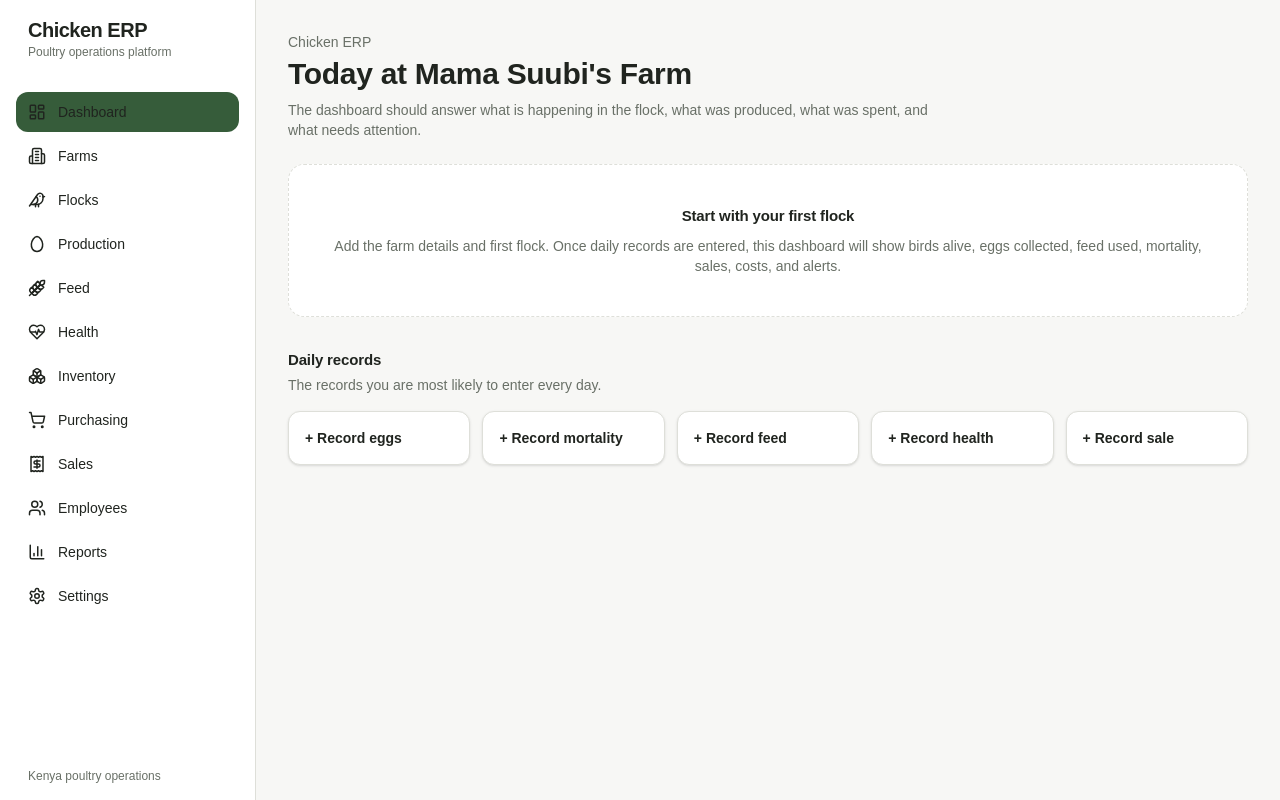
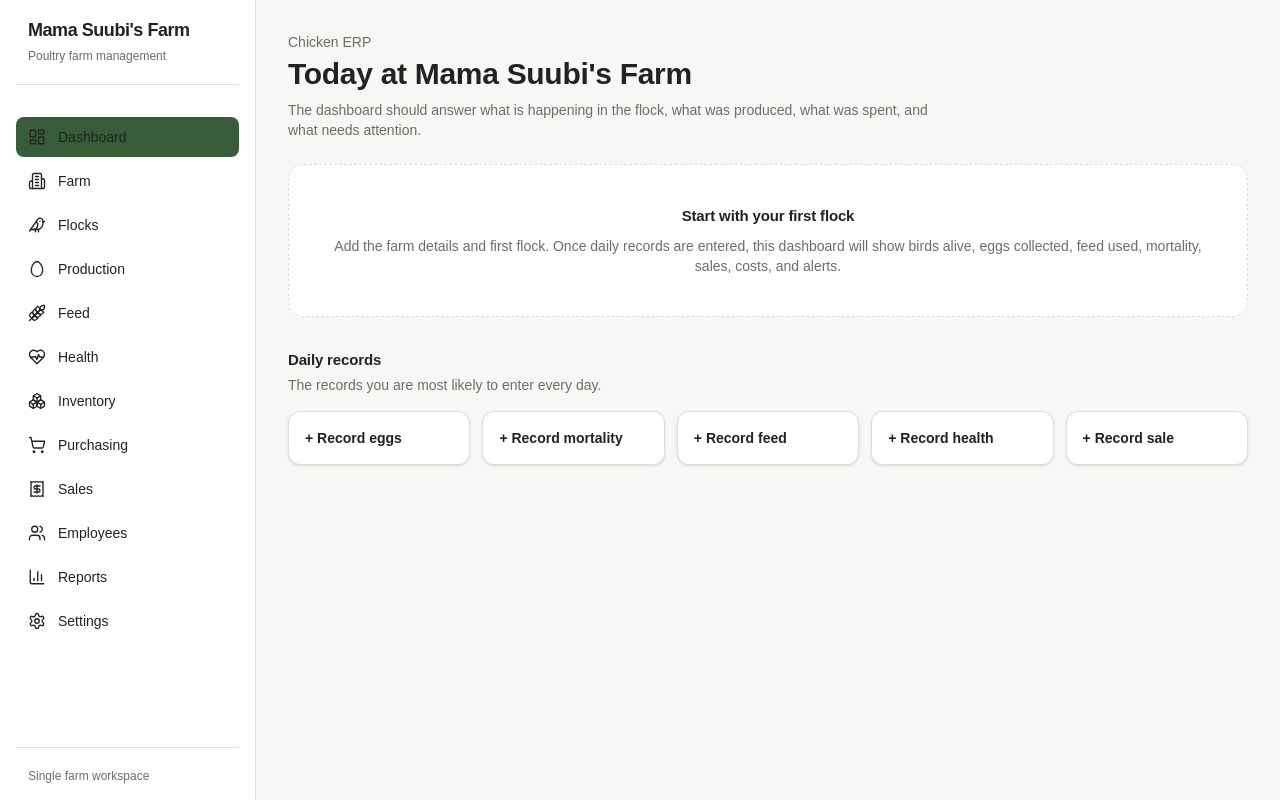
Before and after one commit to Mesharl/chicken-erp, a Next.js app: page / in a window 1280 px wide. Built offline with nearby package versions, Linux system fonts and the light colour scheme.

Commit message:
Fix active sidebar branding for Mama Suubi's Farm

```diff
--- a/src/components/sidebar.tsx
+++ b/src/components/sidebar.tsx
@@ -19,7 +19,7 @@ import {
 
 const items = [
   ["Dashboard", "/", LayoutDashboard],
-  ["Farms", "/farms", Building2],
+  ["Farm", "/farms", Building2],
   ["Flocks", "/flocks", Bird],
   ["Production", "/production", Egg],
   ["Feed", "/feed", Wheat],
@@ -37,9 +37,9 @@ export function Sidebar() {
 
   return (
     <aside className="hidden w-64 shrink-0 border-r border-[var(--border)] bg-white p-4 md:flex md:flex-col">
-      <div className="mb-8 px-3">
-        <div className="text-xl font-bold tracking-tight">Chicken ERP</div>
-        <div className="text-xs text-[var(--muted)]">Poultry operations platform</div>
+      <div className="mb-8 border-b border-[var(--border)] px-3 pb-5">
+        <div className="text-lg font-semibold tracking-tight">Mama Suubi&apos;s Farm</div>
+        <div className="mt-1 text-xs text-[var(--muted)]">Poultry farm management</div>
       </div>
       <nav className="space-y-1">
         {items.map(([label, href, Icon]) => {
@@ -48,20 +48,20 @@ export function Sidebar() {
             <Link
               key={href}
               href={href}
-              className={`flex items-center gap-3 rounded-xl px-3 py-2.5 text-sm transition-colors ${
+              className={`flex items-center gap-3 rounded-lg px-3 py-2.5 text-sm transition-colors ${
                 active
                   ? "bg-[var(--accent)] text-white"
                   : "text-slate-600 hover:bg-slate-100"
               }`}
             >
-              <Icon size={18} />
+              <Icon size={18} strokeWidth={1.8} />
               {label}
             </Link>
           );
         })}
       </nav>
-      <div className="mt-auto px-3 pt-6 text-xs text-[var(--muted)]">
-        Kenya poultry operations
+      <div className="mt-auto border-t border-[var(--border)] px-3 pt-5 text-xs text-[var(--muted)]">
+        Single farm workspace
       </div>
     </aside>
   );
```
